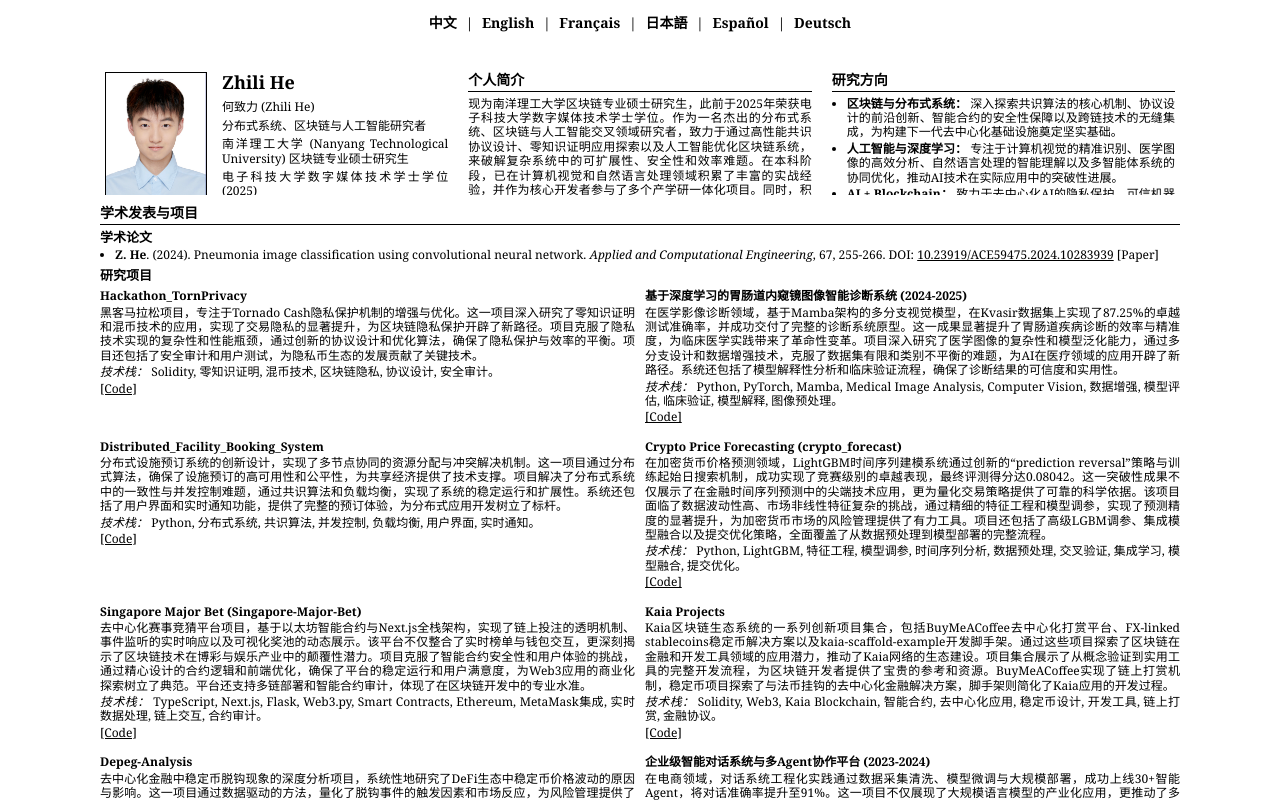
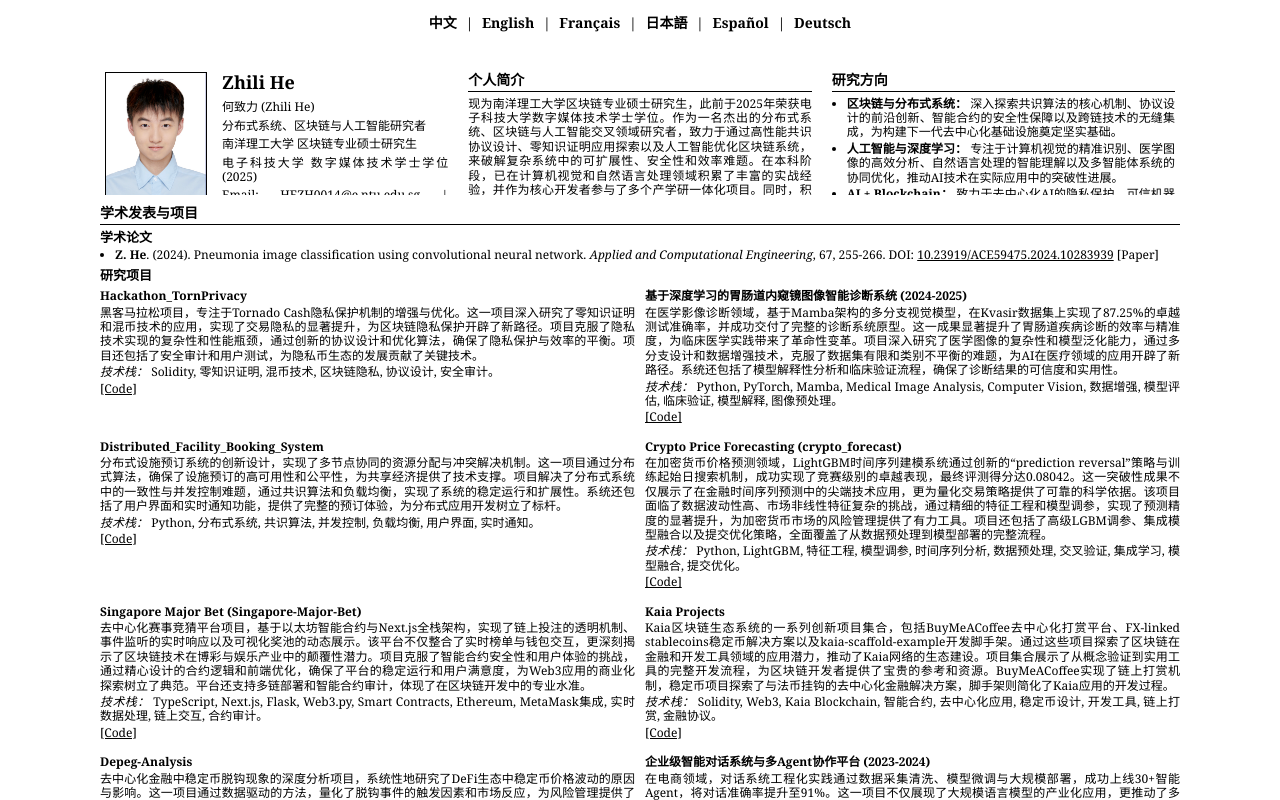
Before and after one commit to Shr1mpTop/Shr1mpTop.github.io, a plain HTML site: page index.html in a window 1280 px wide. Drawn offline with Linux system fonts and the light colour scheme; a web font is replaced by a local one.

```diff
--- a/index.html
+++ b/index.html
@@ -47,8 +47,8 @@
                         <h1>Zhili He</h1>
                         <p>何致力 (Zhili He)</p>
                         <p>分布式系统、区块链与人工智能研究者</p>
-                        <p>南洋理工大学 (Nanyang Technological University) 区块链专业硕士研究生</p>
-                        <p>电子科技大学数字媒体技术学士学位 (2025)</p>
+                        <p>南洋理工大学 区块链专业硕士研究生</p>
+                        <p>电子科技大学 数字媒体技术学士学位 (2025)</p>
                         <p>Email: <a href="mailto:HEZH0014@e.ntu.edu.sg">HEZH0014@e.ntu.edu.sg</a> | <a href="https://github.com/Shr1mpTop">GitHub</a> | <a href="HeZhili_CV.pdf">简历 (中文)</a> | <a href="HeZhili_CV__English.pdf">Resume (English)</a></p>
                     </div>
                 </div>
```
